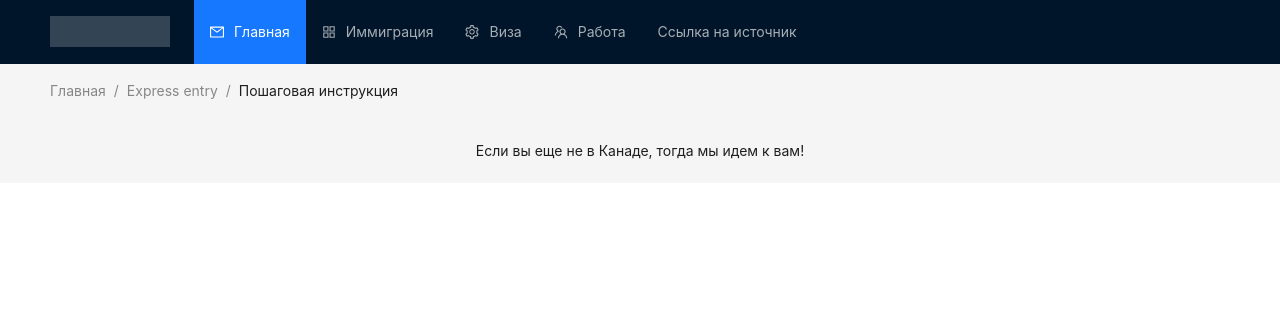
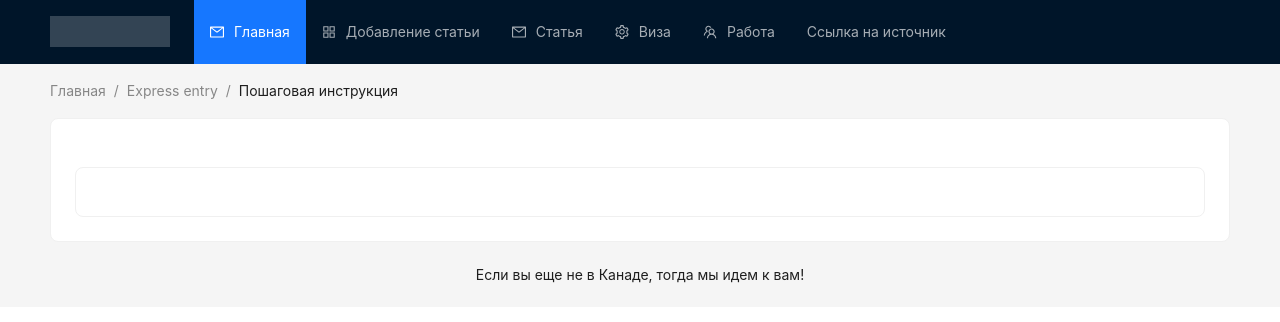
Before and after one commit to MrBlackTongue/go-canada-front, a React (Create React App) app: page /article in a window 1280 px wide. Shown: the top 322 px of the page. Built offline with nearby package versions, Linux system fonts and the light colour scheme.

Commit message:
add PageArticle

```diff
--- a/src/components/AppRoutes/AppRoutes.tsx
+++ b/src/components/AppRoutes/AppRoutes.tsx
@@ -3,6 +3,7 @@ import {Route, Routes} from 'react-router-dom';
 import PageHome from '../../pages/PageHome/PageHome';
 import ArticleEditor from "../../pages/AddPageArticle/AddPageArticle";
 import PageAllArticles from "../../pages/PageAllArticles/PageAllArticles";
+import PageArticle from "../../pages/PageArticle/PageArticle";
 
 const AppRoutes: React.FC = () => {
   return (
@@ -10,6 +11,7 @@ const AppRoutes: React.FC = () => {
       <Route path="/" element={<PageHome/>}/>
       <Route path="/all-article" element={<PageAllArticles/>}/>
       <Route path="/add-article" element={<ArticleEditor/>}/>
+      <Route path="/article" element={<PageArticle/>}/>
     </Routes>
   );
 };
--- a/src/components/MenuMain/MenuMain.tsx
+++ b/src/components/MenuMain/MenuMain.tsx
@@ -17,10 +17,16 @@ const items = [
     link: '/all-article',
   },
   {
-    label: 'Иммиграция',
-    key: 'app',
+    label: 'Добавление статьи',
+    key: 'add-article',
     icon: <Link to="/add-article"><AppstoreOutlined/></Link>,
     link: '/add-article',
+  },
+  {
+    label: 'Статья',
+    key: 'article',
+    icon: <Link to="/article"><MailOutlined/></Link>,
+    link: '/article',
   },
   {
     label: 'Виза',
@@ -93,7 +99,7 @@ const MenuMain: React.FC = () => {
   const [current, setCurrent] = useState('mail');
 
   const onClick: MenuProps['onClick'] = (e) => {
-    console.log('click ', e);
+    // console.log('click ', e);
     setCurrent(e.key);
   };
   return <Menu onClick={onClick} selectedKeys={[current]} mode="horizontal" items={items} theme="dark"/>
--- a/src/pages/PageAllArticles/PageAllArticles.tsx
+++ b/src/pages/PageAllArticles/PageAllArticles.tsx
@@ -3,20 +3,26 @@ import 'react-quill/dist/quill.snow.css';
 import {Button, Card, Typography, Space} from "antd";
 import {getAllArticles} from "../../services";
 import {ArticleType} from "../../types";
+import {
+  ZoomInOutlined,
+} from '@ant-design/icons';
+import { Link } from 'react-router-dom';
 
 const {Title} = Typography;
 
 const ArticleEditor: React.FC = () => {
   const [articles, setArticles] = useState<ArticleType[]>();
 
+  // Обновить статью
+  const [updateArticle, setUpdateArticle] = useState(false);
+
   const allArticles = () => {
     getAllArticles().then((articles) => {
       setArticles(articles)
-      console.log('articles', articles)
     })
   }
 
-  useEffect(()=> {
+  useEffect(() => {
     allArticles()
   }, [])
 
@@ -28,9 +34,20 @@ const ArticleEditor: React.FC = () => {
         </div>
         <Space direction="vertical">
           {articles?.map((article) => (
-            <Card key={article.id} title={article.title} extra={<a href="#">Подробнее</a>} style={{width: '100%'}}>
+            <Card
+              key={article.id}
+              title={article.title}
+              extra={
+                <Link to={`/article/${article.id}`}>
+                {/*<Link to={`/article`}>*/}
+                  <Button type="primary" icon={<ZoomInOutlined />}>
+                    Подробнее
+                  </Button>
+                </Link>
+              }
+              style={{width: '100%'}}>
               {article.content && (
-                <div dangerouslySetInnerHTML={{__html: article.content}} />
+                <div dangerouslySetInnerHTML={{__html: article.content}}/>
               )}
             </Card>
           ))}
--- a/src/pages/PageArticle/PageArticle.tsx
+++ b/src/pages/PageArticle/PageArticle.tsx
@@ -1,39 +1,48 @@
 import React, {useEffect, useState} from 'react';
 import 'react-quill/dist/quill.snow.css';
 import {Button, Card, Typography, Space} from "antd";
-import {getAllArticles} from "../../services";
-import {ArticleType} from "../../types";
+import {getArticleById} from "../../services";
+import {ArticleType, ItemArticleProps} from "../../types";
+import { useParams } from 'react-router-dom';
 
 const {Title} = Typography;
 
 const PageArticle: React.FC = () => {
-  const [articles, setArticles] = useState<ArticleType>();
+  const [article, setArticle] = useState<ArticleType>();
+  const { id } = useParams<{ id: string }>();
 
-  const allArticles = () => {
-    getAllArticles().then((articles) => {
-      setArticles(articles)
-      console.log('articles', articles)
-    })
-  }
+  useEffect(() => {
+    if (id) {
+      console.log('id', id)
+      getArticleById(id).then((fetchedArticle) => {
+        setArticle(fetchedArticle);
+      });
+    }
+  }, [id]);
 
-  useEffect(()=> {
-    allArticles()
-  }, [])
+
+  // // Обновление статьи
+  // useEffect(() => {
+  //   updateArticle();
+  // }, [!isUpdateArticle]);
+  //
+  //
+  // useEffect(() => {
+  //   updateArticle();
+  // }, []);
 
   return (
     <Card>
       <div style={{display: 'grid'}}>
         <div className='centerTitle'>
-          <Title level={3}>Все статьи</Title>
+          <Title level={3}>{article?.title}</Title>
         </div>
         <Space direction="vertical">
-          {articles?.map((article) => (
-            <Card key={article.id} title={article.title} extra={<a href="#">Подробнее</a>} style={{width: '100%'}}>
-              {article.content && (
-                <div dangerouslySetInnerHTML={{__html: article.content}} />
-              )}
-            </Card>
-          ))}
+          <Card key={article?.id} style={{width: '100%'}}>
+            {article?.content && (
+              <div dangerouslySetInnerHTML={{__html: article.content}}/>
+            )}
+          </Card>
         </Space>
       </div>
       <div>
--- a/src/services/ArticleService.ts
+++ b/src/services/ArticleService.ts
@@ -80,3 +80,18 @@ export async function deleteArticleById(id: number) {
     console.error(err);
   }
 }
+
+// Получить статью по id
+export async function getArticleById(id: number| string): Promise<ArticleType | undefined> {
+  try {
+    const response = await fetch(URL + ARTICLE + `/${id}`);
+    if (!response.ok) {
+      console.error(response.statusText);
+      return Promise.reject();
+    }
+    return await response.json();
+  } catch (error) {
+    console.error(error);
+    return Promise.reject(error);
+  }
+}
--- /dev/null
+++ b/src/types/PropsInterfaces.ts
@@ -0,0 +1,4 @@
+export interface ItemArticleProps<T> {
+  isUpdateArticle: boolean;
+  selectedArticleId: number;
+}
--- a/src/types/index.ts
+++ b/src/types/index.ts
@@ -1 +1,2 @@
 export * from './ArticleType';
+export * from './PropsInterfaces';
```
